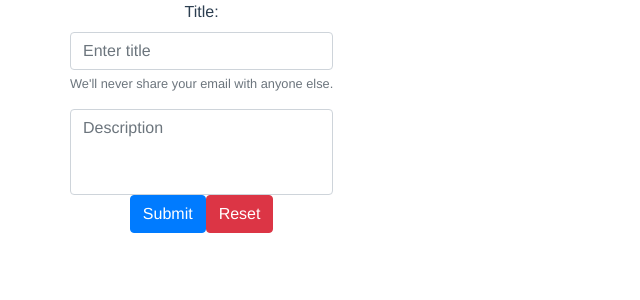
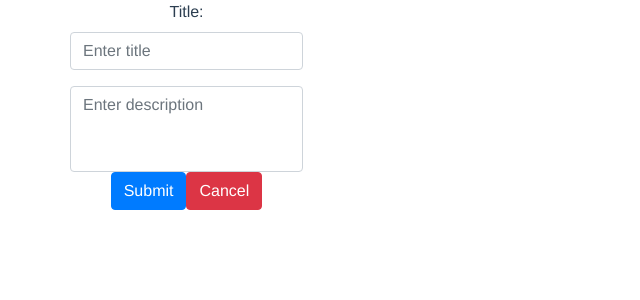
Before and after one commit to adamsafr/vue-training, a Vue app: page /cards/create in a window 1280 px wide. Shown: the top 300 px of the page, without its empty margins (0-640 px from the left). Built offline with nearby package versions, Linux system fonts and the light colour scheme.

Commit message:
Extract code to components

```diff
--- /dev/null
+++ b/src/components/CardForm.vue
@@ -0,0 +1,53 @@
+<template>
+  <b-form @submit.prevent="onSubmit">
+    <b-form-group id="title-group" label="Title:" label-for="title">
+      <b-form-input
+        v-model="form.title"
+        id="title"
+        type="text"
+        required
+        placeholder="Enter title"
+        :value="form.title"
+      ></b-form-input>
+    </b-form-group>
+
+    <b-form-textarea
+      v-model="form.description"
+      id="description"
+      required
+      placeholder="Enter description"
+      rows="3"
+      max-rows="6"
+      :value="form.description"
+    />
+
+    <b-button type="submit" variant="primary">Submit</b-button>
+    <b-button type="reset" variant="danger" @click.prevent="onCancelClick"
+      >Cancel</b-button
+    >
+  </b-form>
+</template>
+
+<script>
+export default {
+  name: 'CardForm',
+  props: {
+    form: {
+      type: Object,
+      required: true
+    }
+  },
+  methods: {
+    onSubmit() {
+      this.$emit('submitted', {
+        ...this.form
+      });
+    },
+    onCancelClick() {
+      this.$router.push({ name: 'CardList' });
+    }
+  }
+};
+</script>
+
+<style scoped></style>
--- a/src/components/Card.vue
+++ b/src/components/CardItem.vue
@@ -42,7 +42,7 @@
 
 <script>
 export default {
-  name: 'Card',
+  name: 'CardItem',
   props: {
     card: {
       type: Object,
--- /dev/null
+++ b/src/components/NewCardItem.vue
@@ -0,0 +1,30 @@
+<template>
+  <b-card style="max-width: 20rem;" class="mb-2">
+    <b-row>
+      <b-col></b-col>
+      <b-col>
+        <div class="h2 mb-0">
+          <b-icon
+            icon="plus-square-fill"
+            class="clickable"
+            @click="onAddClick()"
+          ></b-icon>
+        </div>
+      </b-col>
+      <b-col></b-col>
+    </b-row>
+  </b-card>
+</template>
+
+<script>
+export default {
+  name: 'NewCardItem',
+  methods: {
+    onAddClick() {
+      this.$router.push({ name: 'CreateCard' });
+    }
+  }
+};
+</script>
+
+<style scoped></style>
--- /dev/null
+++ b/src/mixins/formMixin.js
@@ -0,0 +1,18 @@
+export default {
+  data() {
+    return {
+      form: {
+        title: '',
+        description: ''
+      }
+    };
+  },
+  methods: {
+    resetForm() {
+      this.form = {
+        title: '',
+        description: ''
+      };
+    }
+  }
+};
--- a/src/views/CardList.vue
+++ b/src/views/CardList.vue
@@ -1,41 +1,23 @@
 <template>
   <b-container class="bv-example-row">
     <b-row>
-      <b-card style="max-width: 20rem;" class="mb-2">
-        <b-row>
-          <b-col></b-col>
-          <b-col>
-            <div class="h2 mb-0">
-              <b-icon
-                icon="plus-square-fill"
-                class="clickable"
-                @click="onAddClick()"
-              ></b-icon>
-            </div>
-          </b-col>
-          <b-col></b-col>
-        </b-row>
-      </b-card>
+      <NewCardItem />
 
-      <Card v-for="card in cards" :key="card.uuid" :card="card" />
+      <CardItem v-for="card in cards" :key="card.uuid" :card="card" />
     </b-row>
   </b-container>
 </template>
 
 <script>
 import { mapState } from 'vuex';
-import Card from '../components/Card';
+import CardItem from '../components/CardItem';
+import NewCardItem from '../components/NewCardItem';
 
 export default {
   name: 'CardList',
-  components: { Card },
+  components: { CardItem, NewCardItem },
   computed: {
     ...mapState(['cards'])
-  },
-  methods: {
-    onAddClick() {
-      this.$router.push({ name: 'CreateCard' });
-    }
   }
 };
 </script>
--- a/src/views/CreateCard.vue
+++ b/src/views/CreateCard.vue
@@ -1,62 +1,29 @@
 <template>
   <b-container class="bv-example-row">
     <b-row>
-      <b-form @submit.prevent="onSubmit">
-        <b-form-group
-          id="input-group-1"
-          label="Title:"
-          label-for="title"
-          description="We'll never share your email with anyone else."
-        >
-          <b-form-input
-            v-model="form.title"
-            id="title"
-            type="text"
-            required
-            placeholder="Enter title"
-          ></b-form-input>
-        </b-form-group>
-
-        <b-form-textarea
-          v-model="form.description"
-          id="description"
-          required
-          placeholder="Description"
-          rows="3"
-          max-rows="6"
-        ></b-form-textarea>
-
-        <b-button type="submit" variant="primary">Submit</b-button>
-        <b-button type="reset" variant="danger">Reset</b-button>
-      </b-form>
+      <CardForm :form="form" @submitted="onSubmit" />
     </b-row>
   </b-container>
 </template>
 
 <script>
+import CardForm from '../components/CardForm';
+import formMixin from '../mixins/formMixin';
+
 export default {
   name: 'CreateCard',
-  data() {
-    return {
-      form: this.resetForm()
-    };
-  },
+  mixins: [formMixin],
+  components: { CardForm },
   methods: {
     onSubmit() {
-      console.log(this.form);
-
       this.$store.commit('ADD_CARD', {
         title: this.form.title,
         description: this.form.description
       });
-      this.form = this.resetForm();
+
+      this.resetForm();
+
       this.$router.push({ name: 'CardList' });
-    },
-    resetForm() {
-      return {
-        title: '',
-        description: ''
-      };
     }
   }
 };
--- a/src/views/EditCard.vue
+++ b/src/views/EditCard.vue
@@ -1,50 +1,20 @@
 <template>
   <b-container class="bv-example-row">
     <b-row>
-      <b-form @submit.prevent="onSubmit">
-        <b-form-group
-          id="input-group-1"
-          label="Title:"
-          label-for="title"
-          description="We'll never share your email with anyone else."
-        >
-          <b-form-input
-            v-model="form.title"
-            id="title"
-            type="text"
-            required
-            placeholder="Enter title"
-            :value="form.title"
-          ></b-form-input>
-        </b-form-group>
-
-        <b-form-textarea
-          v-model="form.description"
-          id="description"
-          required
-          placeholder="Description"
-          rows="3"
-          max-rows="6"
-          :value="form.description"
-        />
-
-        <b-button type="submit" variant="primary">Submit</b-button>
-        <b-button type="reset" variant="danger" @click.prevent="onCancelClick">Cancel</b-button>
-      </b-form>
+      <CardForm :form="form" @submitted="onSubmit" />
     </b-row>
   </b-container>
 </template>
 
 <script>
 import { mapGetters } from 'vuex';
+import CardForm from '../components/CardForm';
+import formMixin from '../mixins/formMixin';
 
 export default {
   name: 'EditCard',
-  data() {
-    return {
-      form: this.resetForm()
-    };
-  },
+  mixins: [formMixin],
+  components: { CardForm },
   computed: {
     ...mapGetters(['getCard']),
     card() {
@@ -56,10 +26,6 @@ export default {
     this.form = { title, description };
   },
   methods: {
-    onCancelClick() {
-      this.form = this.resetForm();
-      this.$router.push({ name: 'CardList' });
-    },
     onSubmit() {
       const card = this.card;
 
@@ -69,14 +35,8 @@ export default {
         description: this.form.description
       });
 
-      this.form = this.resetForm();
+      this.resetForm();
       this.$router.push({ name: 'CardList' });
-    },
-    resetForm() {
-      return {
-        title: '',
-        description: ''
-      };
     }
   }
 };
```
